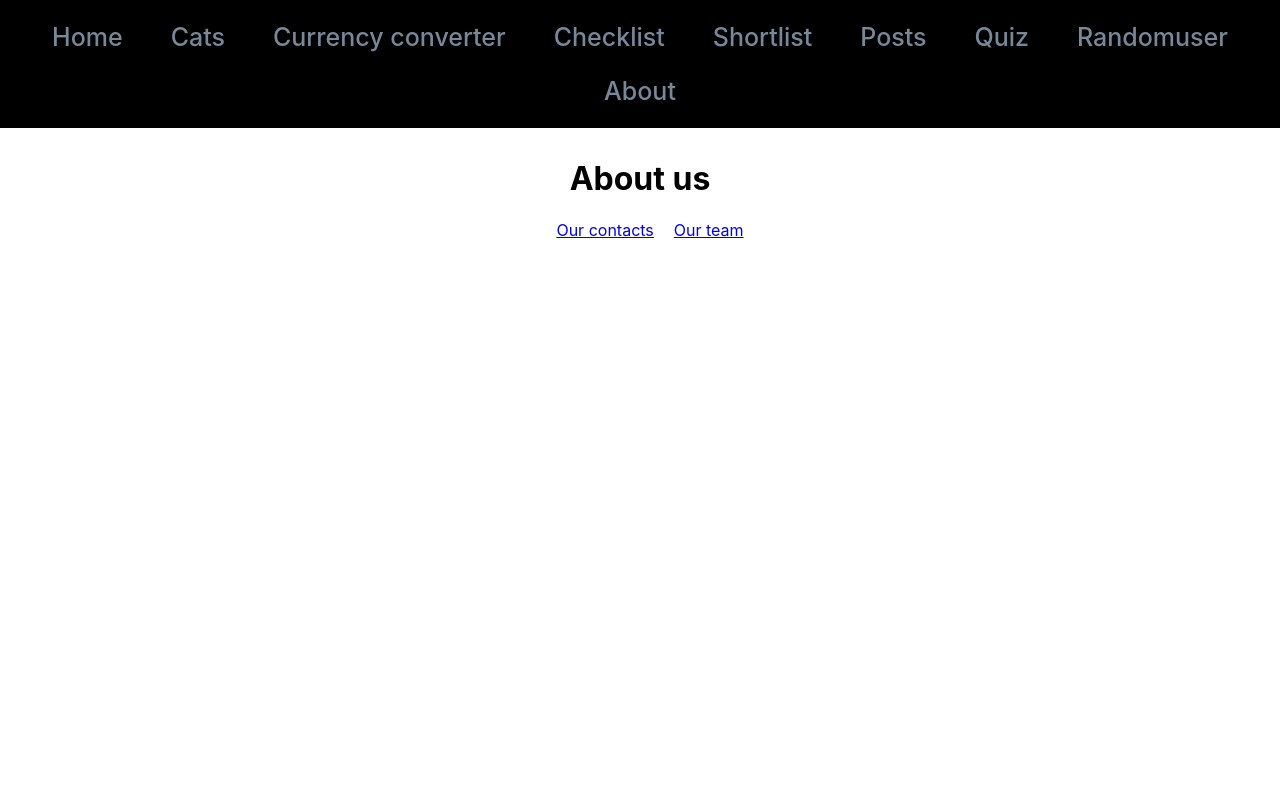
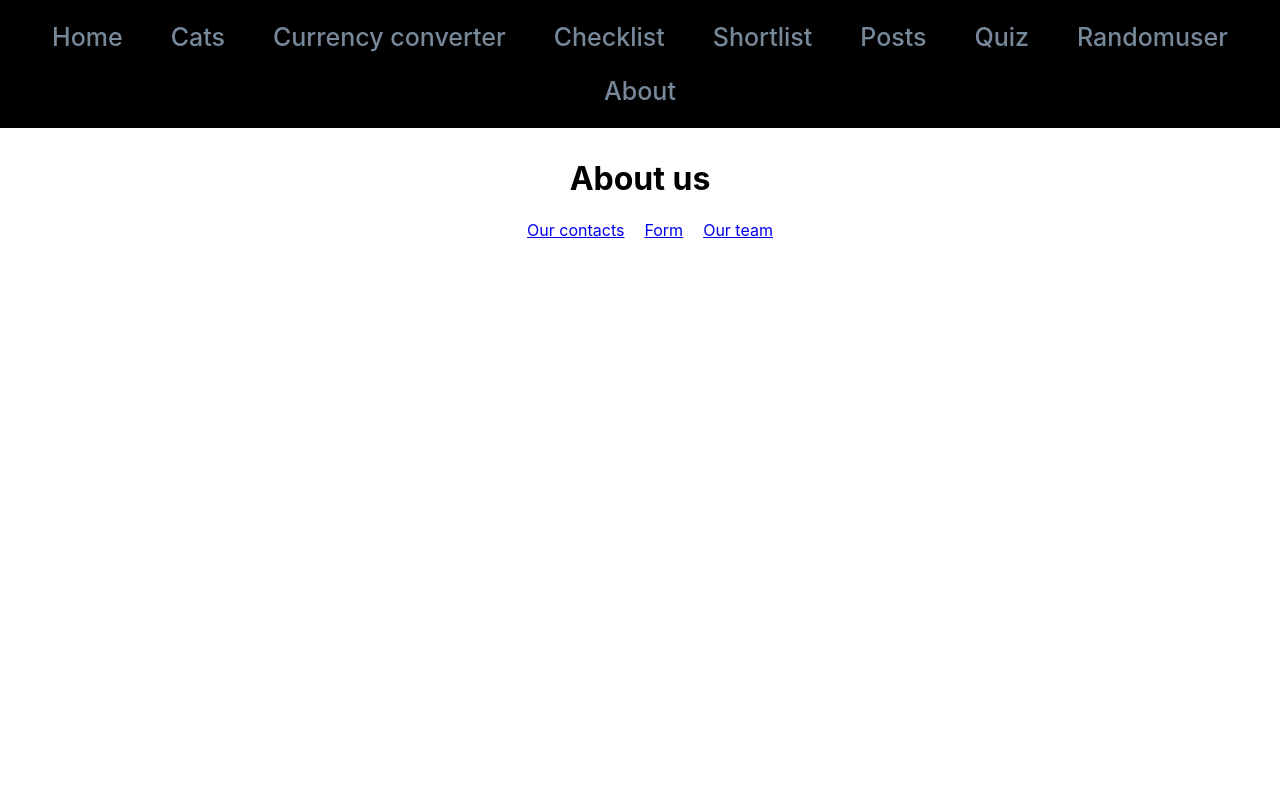
Before and after one commit to Yana-Yeg/react-examples, a React (Create React App) app: page /about in a window 1280 px wide. Shown: the top 800 px of the page. Built offline with nearby package versions, Linux system fonts and the light colour scheme; the HTML template or start-up script is replaced by a standard one.

Commit message:
add form

```diff
--- a/src/pages/AboutPage.jsx
+++ b/src/pages/AboutPage.jsx
@@ -15,6 +15,9 @@ const AboutPage = () => {
           <Link to="contacts">Our contacts</Link>
         </li>
         <li style={{ marginLeft: "20px" }}>
+          <Link to="form">Form</Link>
+        </li>
+        <li style={{ marginLeft: "20px" }}>
           <Link to="team">Our team</Link>
         </li>
       </ul>
```
